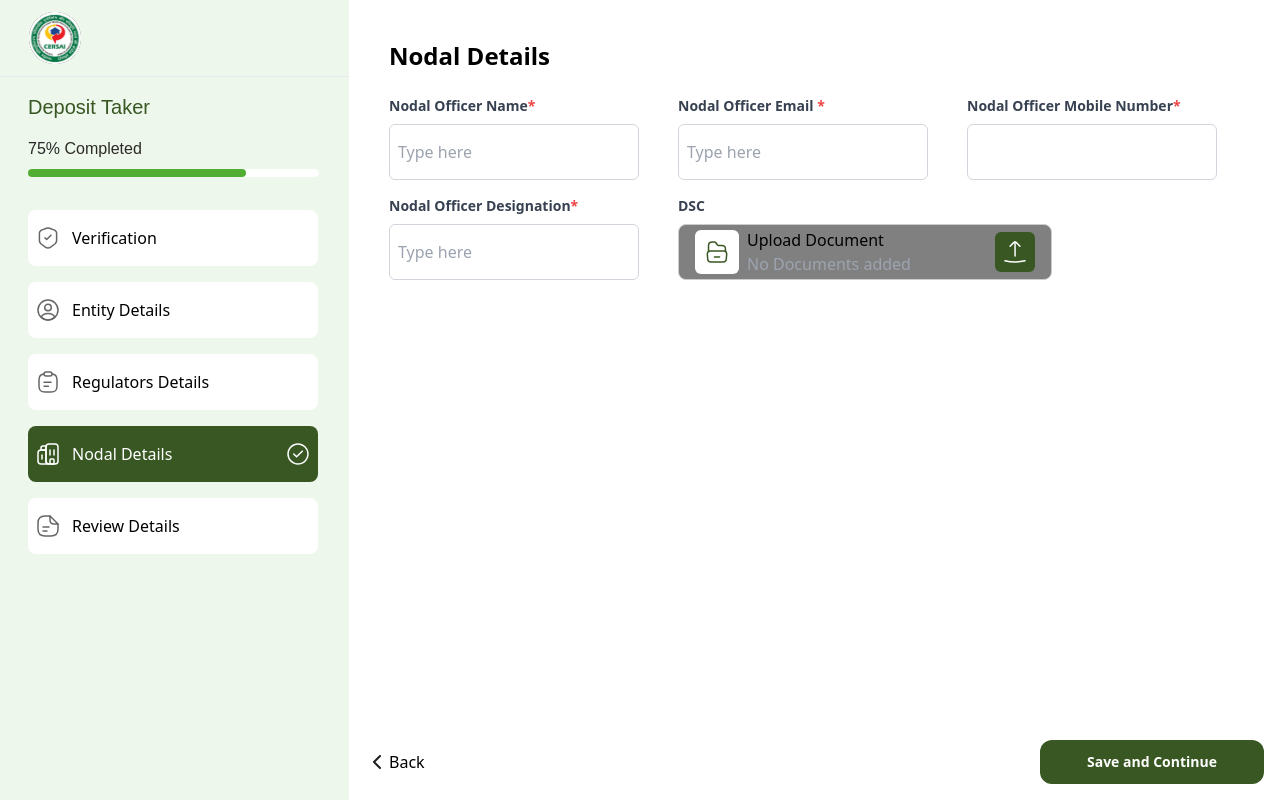
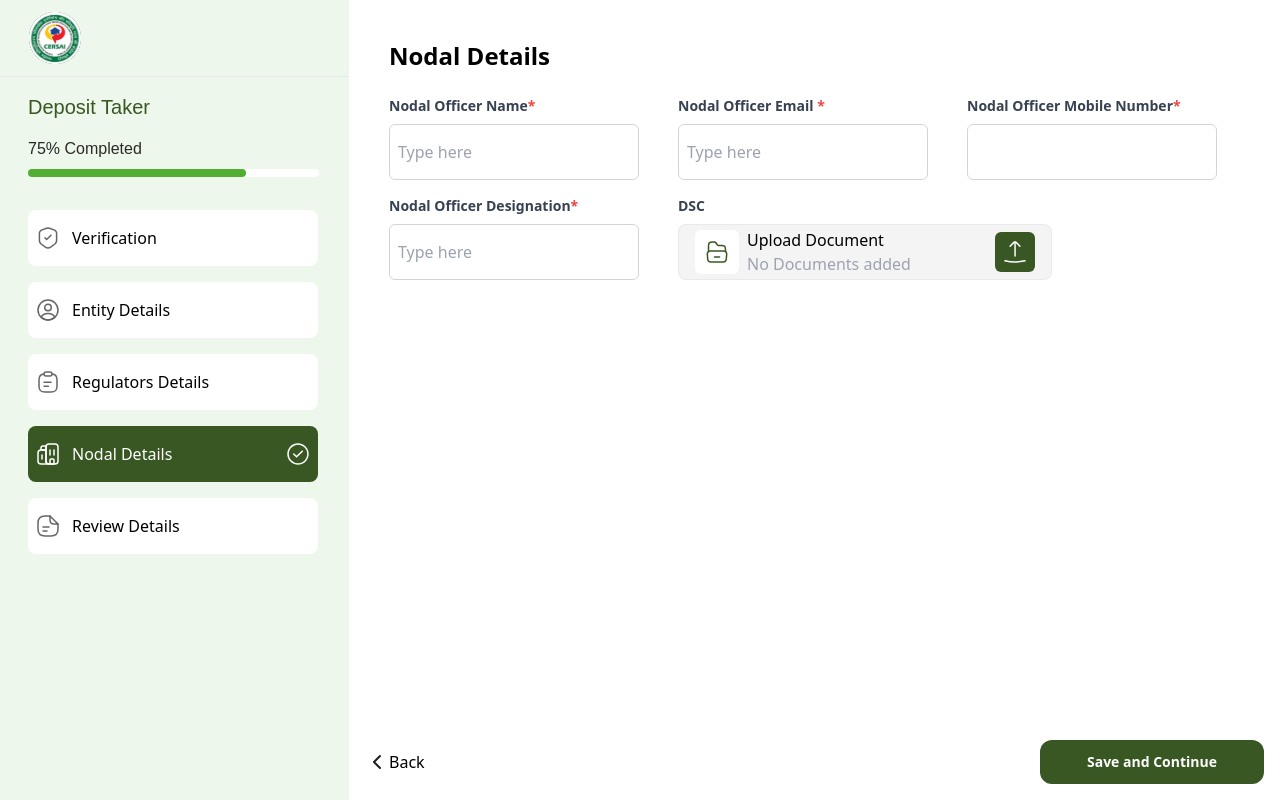
Before and after one commit to jaydeep-mobilefirst/cersai_fe, a React (Create React App) app: page /depositetaker/signup/nodaldetails in a window 1280 px wide. Built offline with nearby package versions, Linux system fonts and the light colour scheme.

Commit message:
ehancement

```diff
--- a/src/components/userFlow/form/custom_css/upload_button2.css
+++ b/src/components/userFlow/form/custom_css/upload_button2.css
@@ -6,12 +6,13 @@
   padding: 8px 16px;
   border-radius: 8px;
   font-size: 1rem;
-  border: 1px solid #ccc;
+  /* border: 1px solid #ccc; */
+  border: 1px solid #9696961a;
   transition: background-color 0.3s ease;
 }
 
 .upload-button.no-file {
-  background-color: gray; /* Gray background when no file is selected */
+  background-color: #9696961a; /* Gray background when no file is selected */
 }
 
 .upload-button.file-selected {
```
